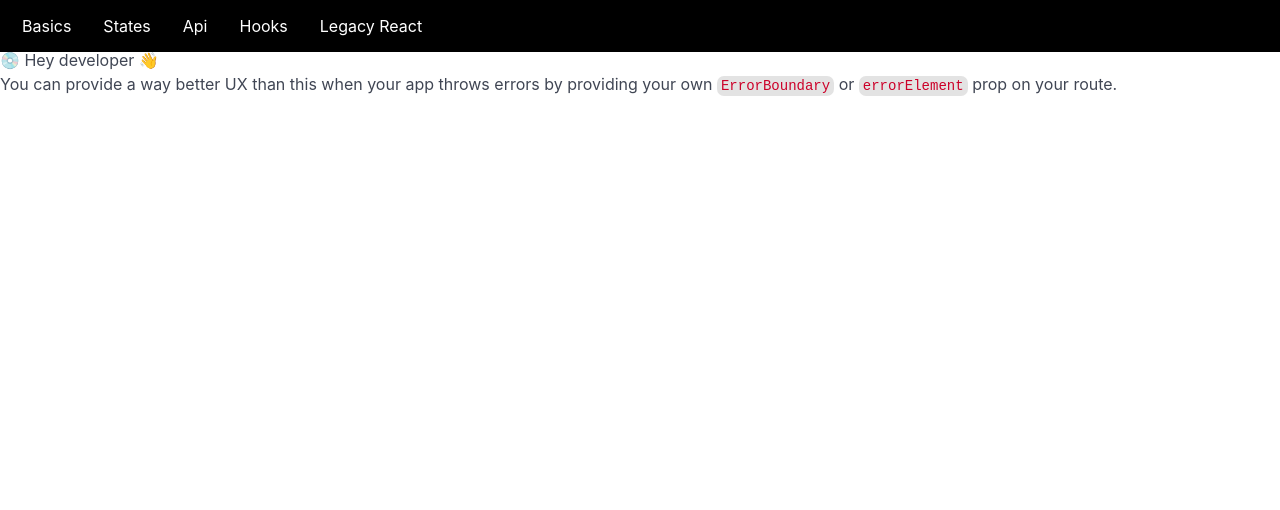
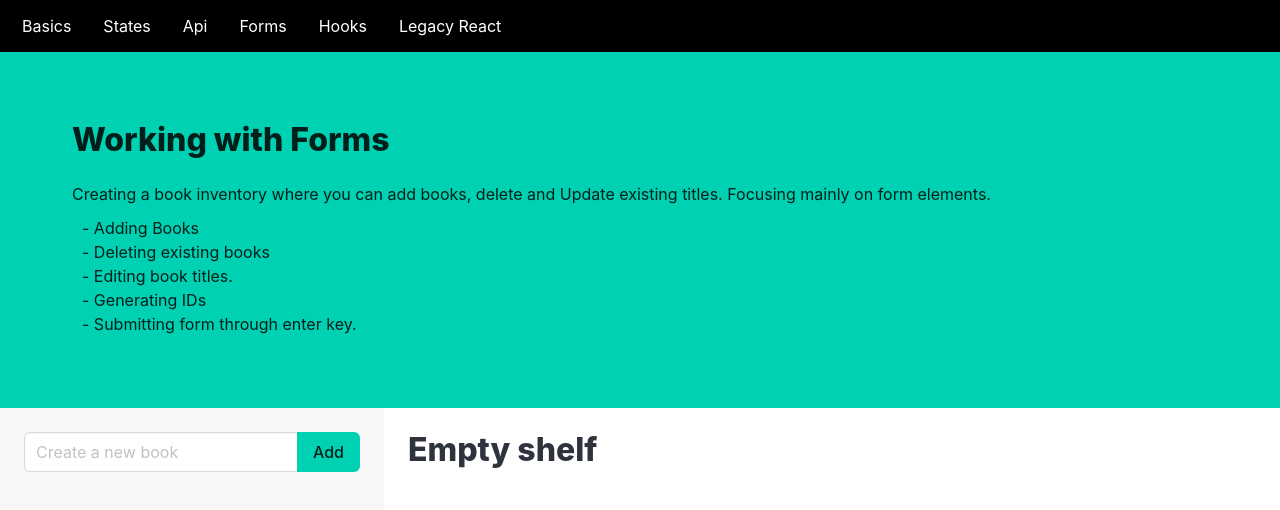
Before and after one commit to VishSeen/react-team-engine, a React (Create React App) app: page /forms in a window 1280 px wide. Before the commit this address had no page. Shown: the top 510 px of the page. Built offline with nearby package versions, Linux system fonts and the light colour scheme.

Commit message:
[dev] - added form elements by creating a book shelf.

```diff
--- /dev/null
+++ b/src/components/book-create/index.jsx
@@ -0,0 +1,42 @@
+import { useState } from "react";
+import "./style.css";
+
+const BookCreate = ({ onCreate }) => {
+  const [title, setTitle] = useState();
+
+  // creating a new book by calling parent function onCreate
+  const handleCreate = (event) => {
+    event.preventDefault();
+    if (title !== "") {
+      onCreate(title);
+      setTitle("");
+    }
+  };
+
+  // handling locally the input change
+  const handleChange = (event) => {
+    setTitle(event.target.value);
+  };
+
+  return (
+    <form className="book-create mb-3" onSubmit={handleCreate}>
+      <div className="field has-addons">
+        <p className="control" style={{ width: "100%" }}>
+          <input
+            style={{ width: "100%" }}
+            className="input"
+            type="text"
+            placeholder="Create a new book"
+            value={title}
+            onChange={handleChange}
+          />
+        </p>
+        <p className="control">
+          <button className="button is-primary">Add</button>
+        </p>
+      </div>
+    </form>
+  );
+};
+
+export default BookCreate;
--- /dev/null
+++ b/src/components/book-create/style.css
@@ -0,0 +1,4 @@
+.book-create {
+    color: #fff;
+    width: 100%;
+}
--- /dev/null
+++ b/src/components/book-list/index.jsx
@@ -0,0 +1,31 @@
+import Book from "../book/index";
+
+const BookList = ({ books, onDelete, onEdit }) => {
+  return (
+    <table className="book-list table">
+      <thead>
+        <tr>
+          <th>ID</th>
+          <th style={{ width: "100%" }}>Title</th>
+          <th>Actions</th>
+        </tr>
+      </thead>
+
+      <tbody>
+        {books.map((item, index) => {
+          return (
+            <Book
+              key={index}
+              id={item.id}
+              title={item.title}
+              onDelete={onDelete}
+              onEdit={onEdit}
+            />
+          );
+        })}
+      </tbody>
+    </table>
+  );
+};
+
+export default BookList;
--- /dev/null
+++ b/src/components/book/index.jsx
@@ -0,0 +1,65 @@
+import { useState } from "react";
+
+const Book = ({ id, title, onDelete, onEdit }) => {
+  const [isEditMode, setIsEditMode] = useState(false);
+  const [editedTitle, setEditedTitle] = useState(title);
+
+  const handleDelete = () => {
+    onDelete(id);
+    console.log("Deleting: ", id);
+  };
+
+  const handleEdit = () => {
+    setIsEditMode(!isEditMode);
+
+    if (isEditMode && editedTitle) {
+      onEdit(id, editedTitle);
+      console.log("Edited: ", editedTitle);
+    }
+  };
+
+  const handleChange = (event) => {
+    setEditedTitle(event.target.value);
+  };
+
+  return (
+    <tr className="book">
+      <th>{id}</th>
+      <td>
+        {!isEditMode ? (
+          <p>{title}</p>
+        ) : (
+          <p className="control" style={{ width: "100%" }}>
+            <input
+              style={{ width: "100%" }}
+              className="input"
+              type="text"
+              placeholder={title}
+              onChange={handleChange}
+            />
+          </p>
+        )}
+      </td>
+
+      <td>
+        <div className="field has-addons">
+          <p className="control">
+            <button
+              className={`button ${isEditMode ? "is-secondary" : "is-primary"}`}
+              onClick={handleEdit}
+            >
+              {isEditMode ? "Done" : "Edit"}
+            </button>
+          </p>
+          <p className="control">
+            <button className="button is-danger" onClick={handleDelete}>
+              Delete
+            </button>
+          </p>
+        </div>
+      </td>
+    </tr>
+  );
+};
+
+export default Book;
--- a/src/index.jsx
+++ b/src/index.jsx
@@ -10,6 +10,7 @@ import "./styles/globals.css";
 import { createBrowserRouter, RouterProvider } from "react-router-dom";
 import ApiPage from "./pages/api";
 import ErrorPage from "./pages/error";
+import FormPage from "./pages/forms";
 
 const rootElement = document.getElementById("root");
 const root = ReactDOM.createRoot(rootElement);
@@ -33,11 +34,16 @@ const App = () => {
     },
     {
       id: 4,
+      name: "Forms",
+      href: PAGES.FORMS,
+    },
+    {
+      id: 5,
       name: "Hooks",
       href: PAGES.HOOKS,
     },
     {
-      id: 5,
+      id: 6,
       name: "Legacy React",
       href: PAGES.LEGACY,
     },
@@ -56,6 +62,10 @@ const App = () => {
       path: PAGES.API,
       element: <ApiPage />,
     },
+    {
+      path: PAGES.FORMS,
+      element: <FormPage />,
+    },
   ]);
 
   return (
--- /dev/null
+++ b/src/pages/forms/index.jsx
@@ -0,0 +1,73 @@
+import { useState } from "react";
+import BookCreate from "../../components/book-create";
+import BookList from "../../components/book-list";
+
+import "./style.css";
+
+const FormPage = () => {
+  const [books, setBooks] = useState([]);
+
+  // creates a new book with the title mentionned
+  const createBook = (title) => {
+    let updatedBooks = [...books, { id: Math.random(), title: title }];
+
+    setBooks(updatedBooks);
+  };
+
+  // updating the book title
+  const editBook = (id, newTitle) => {
+    console.log(books);
+
+    let updatedBooks = books.filter((item) => item.id !== id);
+    let edited = [...updatedBooks, { id: id, title: newTitle }];
+
+    setBooks(edited);
+  };
+
+  // delete current book by ID
+  const deleteBook = (id) => {
+    let newBooks = books.filter((item) => item.id !== id);
+
+    setBooks(newBooks);
+  };
+
+  return (
+    <main className="form-page">
+      <section className="hero is-primary p-5">
+        <div className="hero-body">
+          <h1 className="title">Working with Forms</h1>
+          <p className="paragraph">
+            Creating a book inventory where you can add books, delete and Update
+            existing titles. Focusing mainly on form elements.
+          </p>
+
+          <ul style={{ marginLeft: "10px", marginTop: "10px" }}>
+            <ol>- Adding Books</ol>
+            <ol>- Deleting existing books</ol>
+            <ol>- Editing book titles.</ol>
+            <ol>- Generating IDs</ol>
+            <ol>- Submitting form through enter key.</ol>
+          </ul>
+        </div>
+      </section>
+
+      <section style={{ display: "flex", height: "600px" }}>
+        <div className="actions px-5 pt-5">
+          <BookCreate onCreate={createBook} />
+        </div>
+
+        <div className="content px-5 pt-5">
+          {books.length !== 0 ? (
+            <BookList books={books} onDelete={deleteBook} onEdit={editBook} />
+          ) : (
+            <div>
+              <h1>Empty shelf</h1>
+            </div>
+          )}
+        </div>
+      </section>
+    </main>
+  );
+};
+
+export default FormPage;
--- /dev/null
+++ b/src/pages/forms/style.css
@@ -0,0 +1,10 @@
+.actions {
+  display: flex;
+      flex-direction: column;
+  background-color: #f7f7f7;
+  width: 30%;
+}
+
+.content {
+  width: 65%;
+}
```
